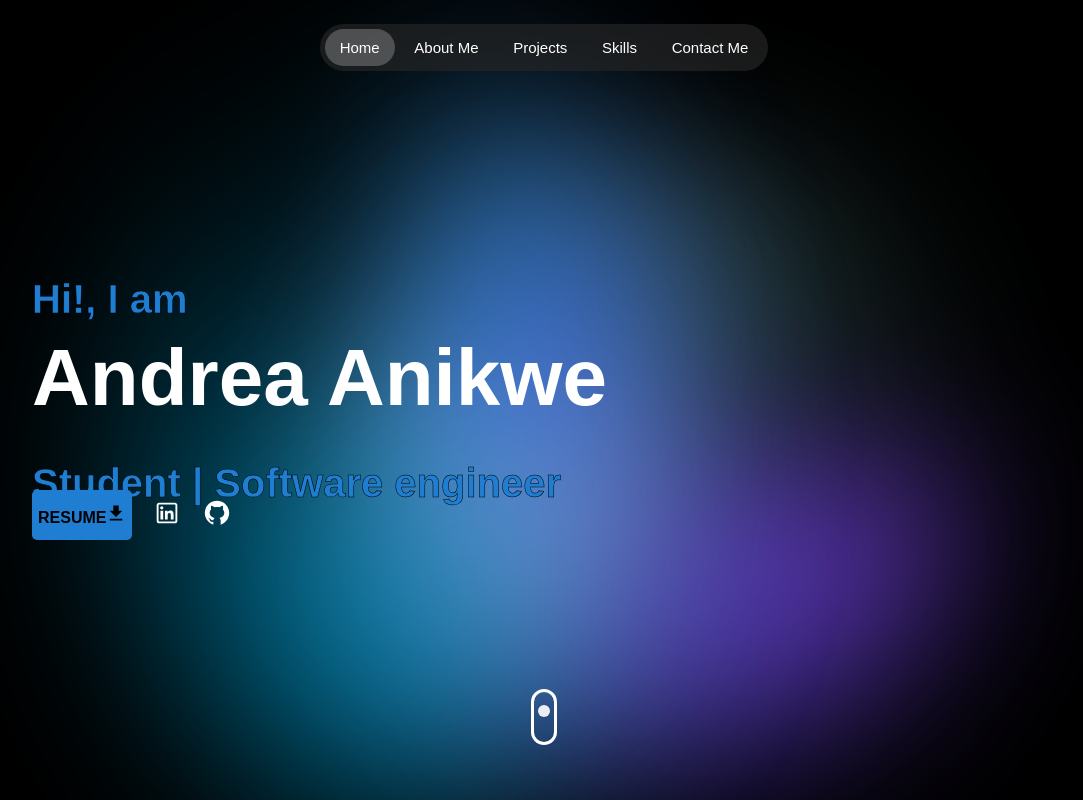
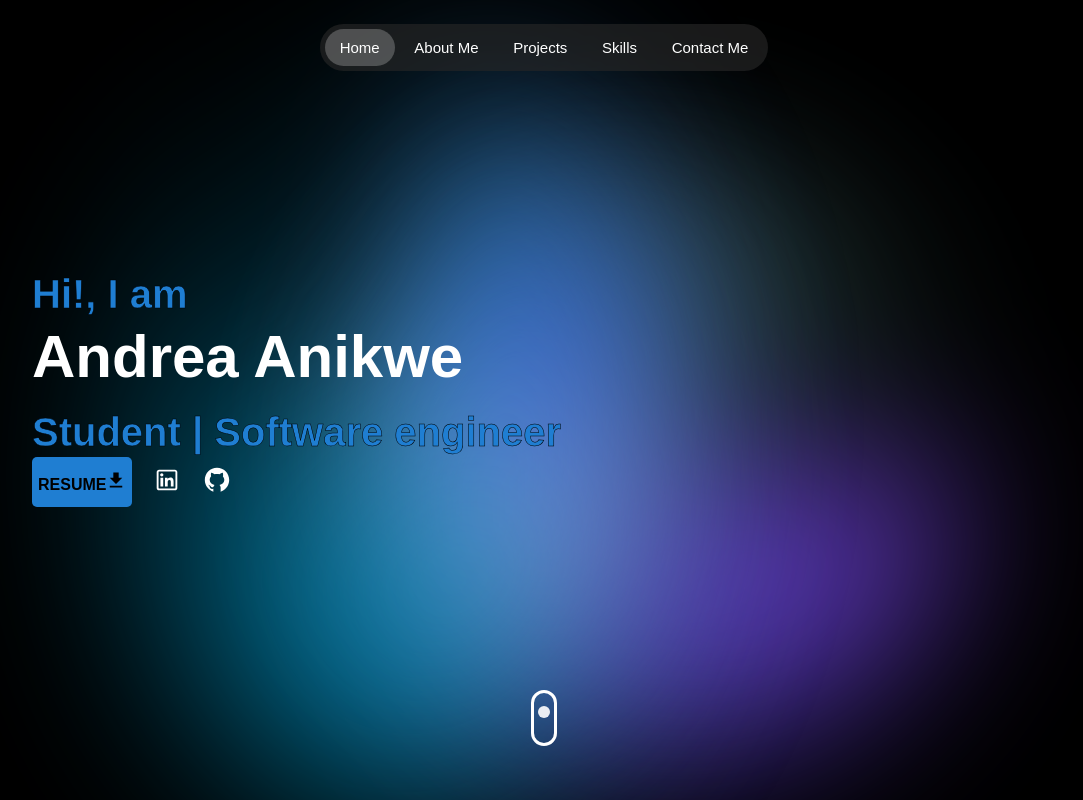
Before and after one commit to AndreaA33/Portfolio, a React (Create React App) app: page / in a window 1280 px wide. Shown: the top 800 px of the page, without its empty margins (96-1179 px from the left). Built offline with nearby package versions, Linux system fonts and the light colour scheme.

Commit message:
fixed main heading

```diff
--- a/src/App.css
+++ b/src/App.css
@@ -31,7 +31,7 @@ body {
   text-align: center;
   display: flex;
   flex-direction: column;
-  height: 450vh;
+  height: 445vh;
 }
 
 
--- a/src/page components/main/MainComp.js
+++ b/src/page components/main/MainComp.js
@@ -39,7 +39,7 @@ function MainComp() {
   return (
     <div className='main' id='home'>
       <div className='main-heading'>
-        <h1><span style={{ color: '#1f7ed2', fontSize: 40, WebkitTextStroke: 0.5, WebkitTextStrokeColor: "black"}}>Hi!, I am </span><br/> Andrea Anikwe <br/><span style={{ color: '#1f7ed2', fontSize: 40, WebkitTextStroke: 0.5, WebkitTextStrokeColor: "black"}}> Student | Software engineer </span></h1>
+        <h2><span style={{ color: '#1f7ed2', fontSize: 40, WebkitTextStroke: 0.5, WebkitTextStrokeColor: "black"}}>Hi!, I am </span><br/> Andrea Anikwe <br/><span style={{ color: '#1f7ed2', fontSize: 40, WebkitTextStroke: 0.5, WebkitTextStrokeColor: "black"}}> Student | Software engineer </span></h2>
       </div>
       <div className='main-links'>
         <button id='main-button'>RESUME<IoMdDownload style={{fontSize: 20}} onClick={downloadResume}/></button>
--- a/src/page components/main/main.css
+++ b/src/page components/main/main.css
@@ -1,6 +1,6 @@
 .main{
     color: white;
-    padding-bottom: 2%;
+    padding-bottom: 5%;
 }
 
 .main-links{
@@ -9,9 +9,10 @@
     left: 10%;
     align-items: center;
     row-gap: 5px;
-    bottom: 20%;
+    bottom: 17%;
     width: fit-content;
     gap: 20px;
+    margin-top: 10px;
 }
 
 
@@ -33,7 +34,7 @@
     display: flex;
     flex-direction: column;
     position: relative;
-    top: 25%;
+    top: 30%;
     left: 10%;
     font-size: 40px;
     font-family: Arial, Helvetica, sans-serif;
@@ -119,6 +120,7 @@ body::after {
 	border: 3px solid #ffffff;
 	border-radius: 60px;
     left: 49%;
+    top: 10%;
 	position: relative;
 	&::before {
 		content: '';
```
